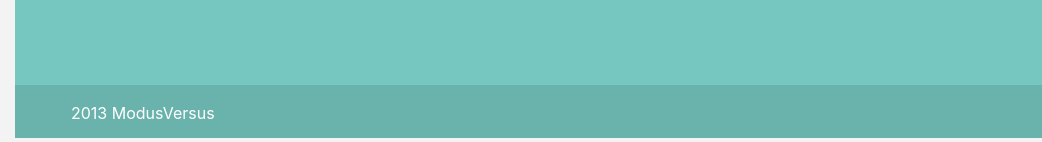
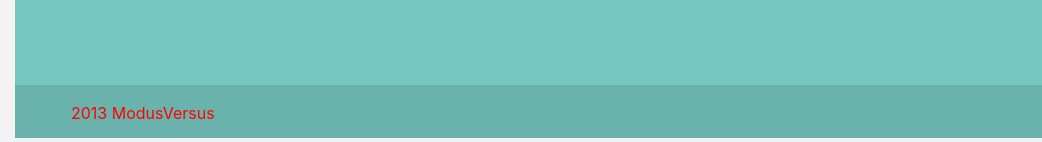
Before and after one commit to RomanMeleshko/SharkTest, a website built with webpack: page index.html in a window 1280 px wide. Shown: the part 2854-2996 px from the top of the page, 0-1042 px from the left. Built offline with nearby package versions, Linux system fonts and the light colour scheme.

Commit message:
Test commit

```diff
--- a/scss/main.scss
+++ b/scss/main.scss
@@ -523,5 +523,5 @@
   background: rgba(#000000, 0.1);
 }
 .footer-date {
-  color: #ffffff;
+  color: red;
 }
```
